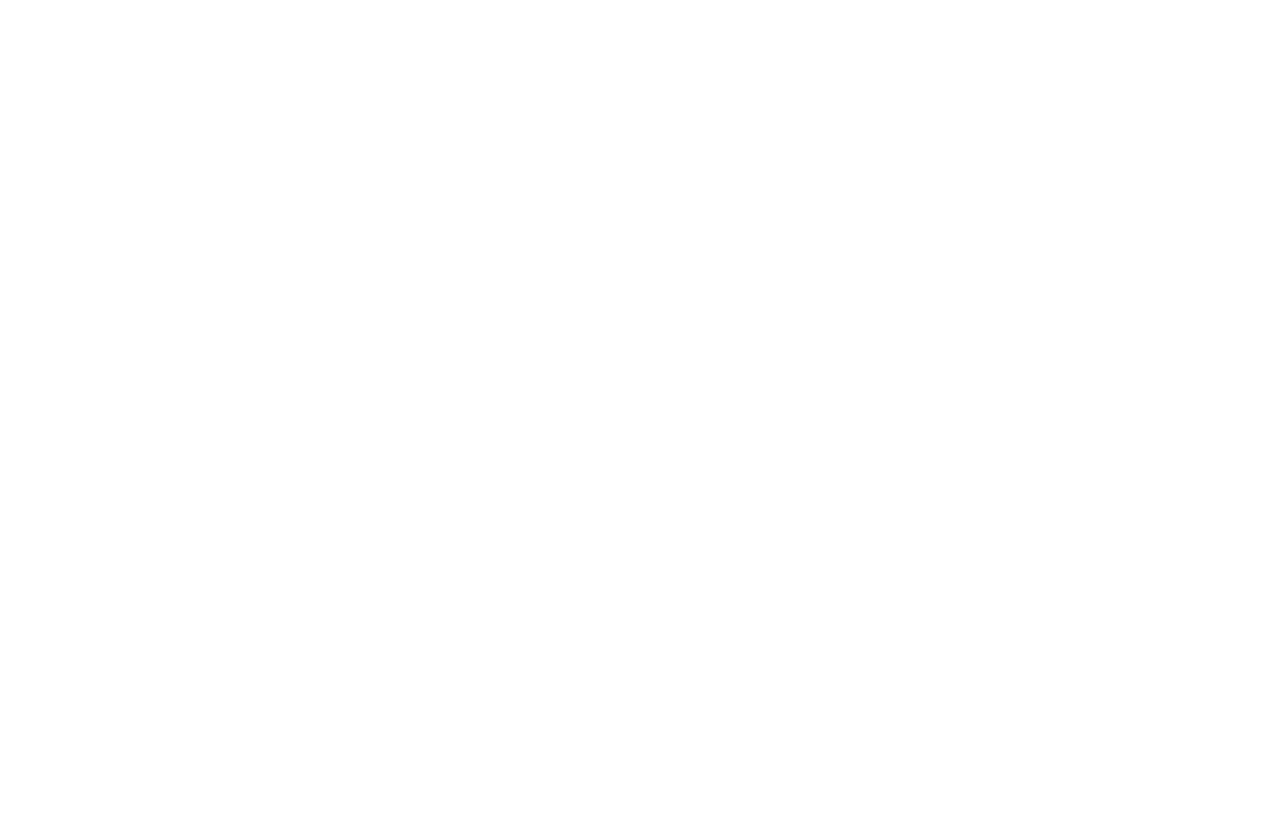
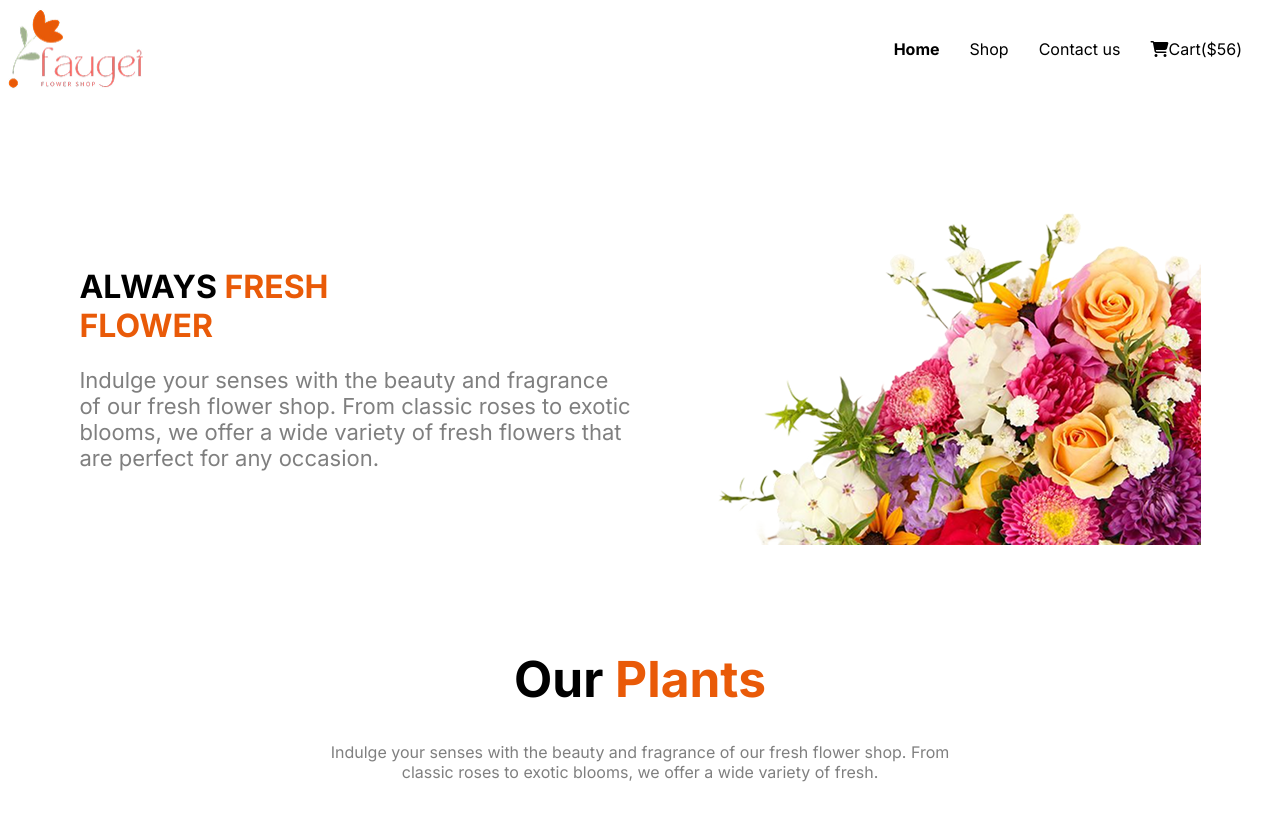
Before and after one commit to codeerro/flowerShop-as2-, a plain HTML site: page index.html in a window 1280 px wide. Drawn offline with Linux system fonts and the light colour scheme.

Commit message:
banner part completed

```diff
--- a/index.html
+++ b/index.html
@@ -4,8 +4,43 @@
     <meta charset="UTF-8">
     <meta name="viewport" content="width=device-width, initial-scale=1.0">
     <title>Flower SHOP</title>
+    <script src="https://kit.fontawesome.com/e5a6815a18.js" crossorigin="anonymous"></script>
+<link rel="stylesheet" href="./styles/design.css">
 </head>
-<body>
+<body class="inter-font">
+    <header>
+        <nav class="navbar">
+        <img class="logo" src="./assets/logo.png" alt="">
+        <ul class="nav-links display-flex">
+            <li class="nav-item dark-3 home"><a  class="nav-link dark-3"
+                href="">Home</a></li>
+            <li class="nav-item shop"><a  class="nav-link light-color-text" href="">Shop</a></li>
+            <li class="nav-item about "><a  class="nav-link light-color-text" href="">Contact us</a></li>
+            <li class="nav-item cart "><i class="fa-solid fa-cart-shopping"></i><a  class="nav-link" href="">Cart($56)</a></li>
+        </ul>
+    </nav>
+    </header>
+    <main>
+        <div class="banner">
+            <div class="banner-title">
+                <h1 CLSS="banner-header">ALWAYS <span class="orange">FRESH</span><br> <span class="orange">FLOWER</span></h1>
+                <p class="banner-description light-text">Indulge your senses with the beauty and fragrance
+                    <br> of our fresh flower shop. From classic roses to exotic<br> blooms,
+                    we offer a wide variety of fresh flowers that <br> are perfect for any occasion. </p>
+            </div>
+            <div>
+                <img class="banner-img" src="./assets/hero-flower.png" alt="">
+            </div>
+        </div>
 
+        <div class="our-plants">
+            <h1 class="our-plant-title">Our <span class="orange">Plants</span></h1>
+            <p class="light-text">Indulge your senses with the beauty and fragrance of our fresh flower shop.
+                From <br>classic roses to exotic blooms, we offer a wide variety of fresh.</p>
+        </div>
+    </main>
+    <footer>
+
+    </footer>
 </body>
 </html>
--- /dev/null
+++ b/styles/design.css
@@ -0,0 +1,110 @@
+
+@import url('https://fonts.googleapis.com/css2?family=Inter:ital,opsz,wght@0,14..32,100..900;1,14..32,100..900&display=swap');
+.inter-font {
+  font-family: "Inter", sans-serif;
+  font-optical-sizing: auto;
+  font-weight: 400;
+  font-style: normal;
+}
+
+
+.navbar{
+  display: flex;
+  justify-content: space-between;
+  align-items: center;
+}
+
+.navbar  a{
+  text-decoration: none;
+  color: black;
+
+}
+.display-flex{
+  display: flex;
+}
+.nav-item{
+  list-style: none;
+  margin-right: 30px;
+
+}
+.navbar{
+  max-width: 1440px;
+  margin: 0 auto;
+  align-items: center;
+
+}
+.logo{
+    width: 135px;
+    height: 82px;
+}
+.home{
+    font-weight: bold;
+}
+/*colors*/
+.orange{
+    color: #E95A08;
+}
+.light-color-text{
+    color: rgba(137, 135, 161, 1);
+}
+.cart{
+    color: #000000;
+}
+.light-text{
+   color:  rgba(0, 0, 0, 0.5);
+}
+
+/*banner related style*/
+.banner{
+    max-width: 1440px;
+    margin: 100px auto;
+    display: flex;
+    justify-content: center;
+    align-items: center;
+
+}
+.banner-header{
+    font-weight: bold;
+    font-size: 4rem;
+}
+.banner-description{
+    font-size: 22px;
+}
+.banner-img{
+    width: 100%;
+}
+.our-plants{
+    max-width: 1140px;
+    margin: 100px auto;
+    text-align: center;
+
+}
+.our-plant-title{
+    font-size: 3.1rem;
+    font-weight: bold;
+}
+
+
+
+@media screen and (max-width: 576px) {
+  .navbar, .nav-link{
+ align-items: center;
+
+  }
+  .cart{
+    align-items: center;
+
+  }
+  .home, .shop, .about{
+    display: none;
+
+}
+.banner{
+    flex-direction: column-reverse;
+    gap: 10px;
+    width: 361px;
+
+}
+
+
+}
```
Also changed, not shown: assets/deal-ana.png (added), assets/deal-bloom.png (added), assets/deal-zabo.png (added), assets/flower-store.png (added), assets/hero-flower.png (added), assets/icon-facebook.png (added), assets/icon-linkedin.png (added), assets/icon-twitter.png (added), assets/icon-youtube.png (added), assets/logo.png (added), assets/news-letter-bg.png (added), assets/sample-flower-image.png (added), assets/trusted-badge.png (added).
